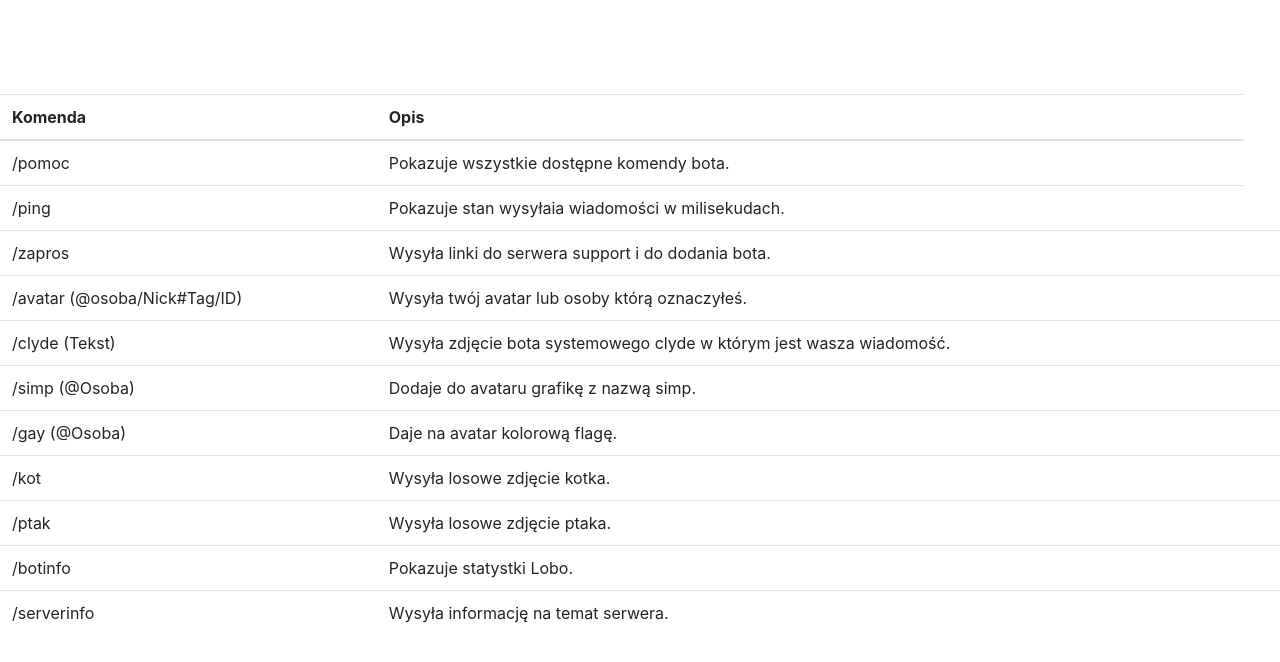
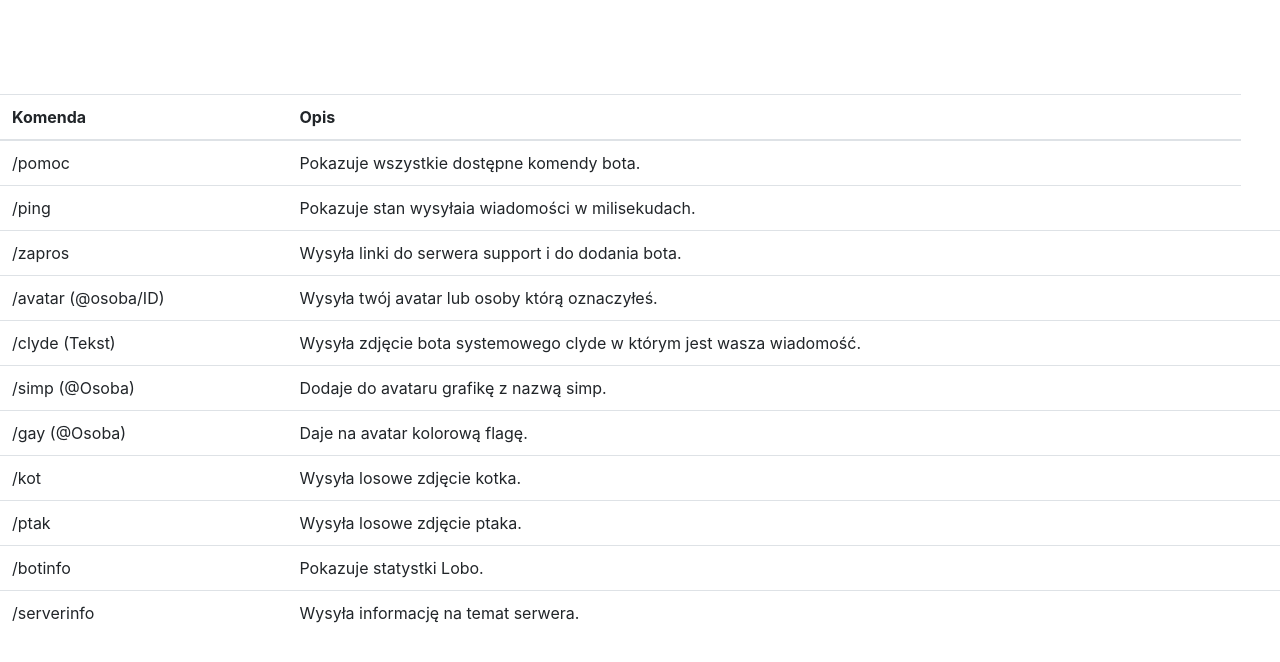
Before and after one commit to Samotnikv1/lobo, a website: page komendy.html in a window 1280 px wide. Shown: the part 82-744 px from the top of the page. Drawn offline with Linux system fonts and the light colour scheme.

Commit message:
Update komendy.html

```diff
--- a/komendy.html
+++ b/komendy.html
@@ -45,7 +45,7 @@ License: MIT
 							<td>Wysyła linki do serwera support i do dodania bota.<td>
 							</tr>
 							<tr>
-							<td>/avatar (@osoba/Nick#Tag/ID)</td>
+							<td>/avatar (@osoba/ID)</td>
 							<td>Wysyła twój avatar lub osoby którą oznaczyłeś.<td>
 							</tr>
 							<tr>
```
